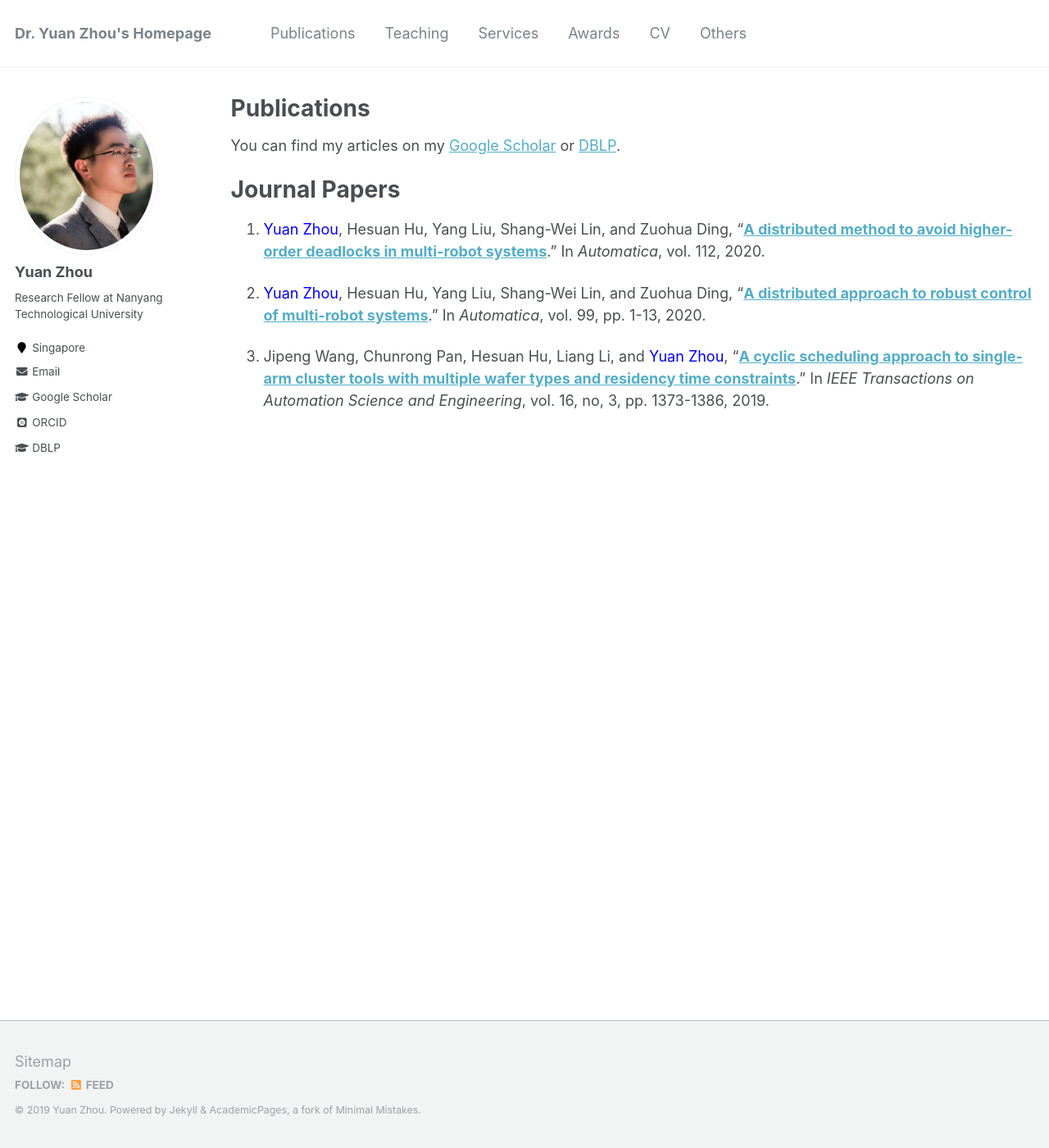
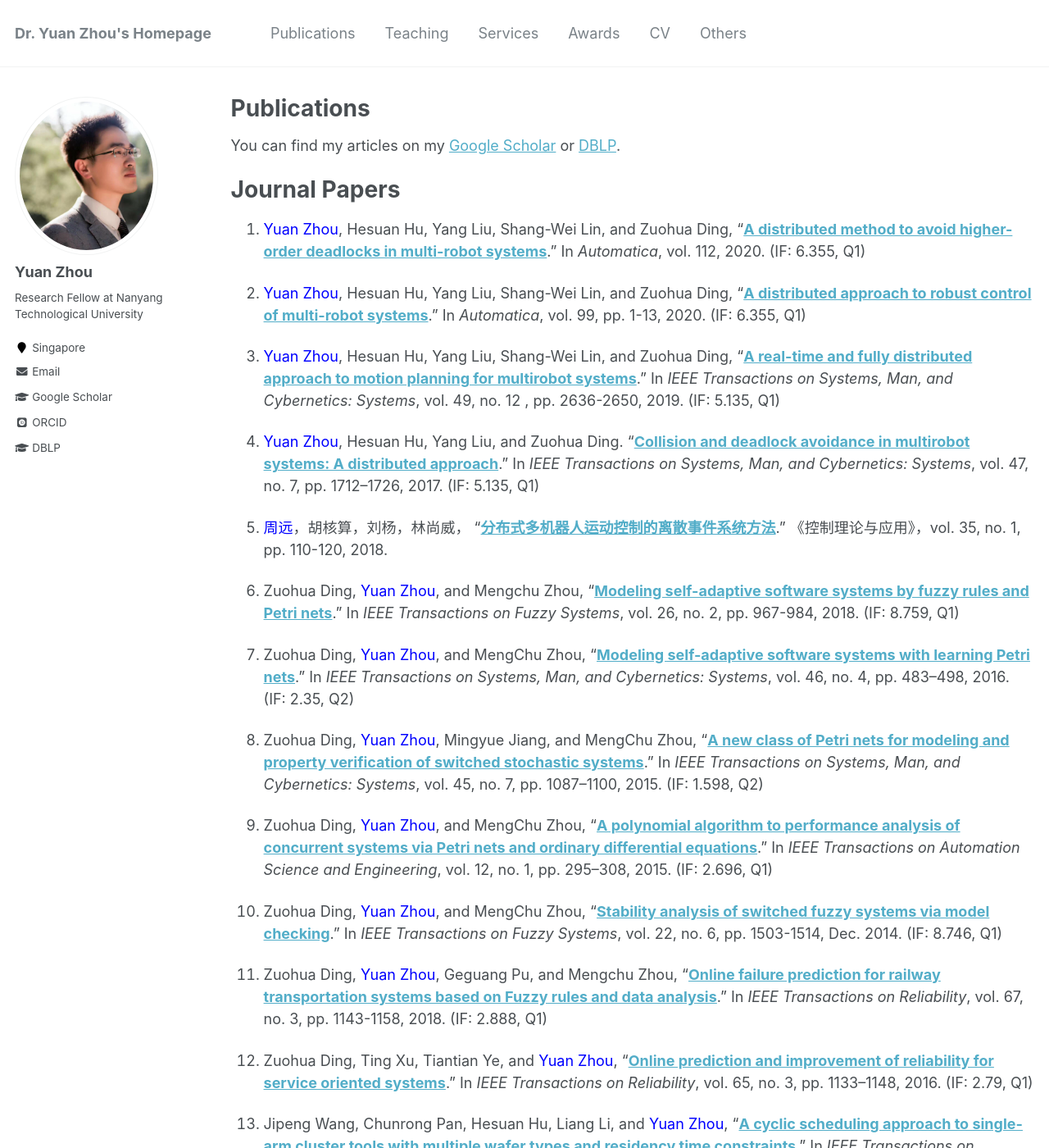
Before and after one commit to yuanzhou-yzhou/yuanzhou-yzhou.github.io, a Jekyll site: the page built from _pages/publications.md, in a window 1280 px wide and 1400 px high. Shown: the whole window at 82% size. Built offline with Jekyll 4.4.1, drawn with Linux system fonts in a browser that asks for light colours; some web fonts are replaced; some of the changed text lies outside the part shown.

Commit message:
publication

```diff
--- a/_pages/publications.md
+++ b/_pages/publications.md
@@ -11,8 +11,46 @@ You can find my articles on my [Google Scholar](https://scholar.google.com/citat
 **Journal Papers**
 ======
 
-1. <span style="color:blue">Yuan Zhou</span>, Hesuan Hu, Yang Liu, Shang-Wei Lin, and Zuohua Ding, "**[A distributed method to avoid higher-order deadlocks in multi-robot systems](https://www.sciencedirect.com/science/article/pii/S0005109819305692)**." In *Automatica*, vol. 112, 2020.
+1. <span style="color:blue">Yuan Zhou</span>, Hesuan Hu, Yang Liu, Shang-Wei Lin, and Zuohua Ding, "**[A distributed method to avoid higher-order deadlocks in multi-robot systems](https://www.sciencedirect.com/science/article/pii/S0005109819305692)**." In *Automatica*, vol. 112, 2020. (IF: 6.355, Q1)
 
-1. <span style="color:blue">Yuan Zhou</span>, Hesuan Hu, Yang Liu, Shang-Wei Lin, and Zuohua Ding, "**[A distributed approach to robust control of multi-robot systems](https://www.sciencedirect.com/science/article/pii/S0005109818304217)**." In *Automatica*, vol. 99, pp. 1-13, 2020.
+1. <span style="color:blue">Yuan Zhou</span>, Hesuan Hu, Yang Liu, Shang-Wei Lin, and Zuohua Ding, "**[A distributed approach to robust control of multi-robot systems](https://www.sciencedirect.com/science/article/pii/S0005109818304217)**." In *Automatica*, vol. 99, pp. 1-13, 2020. (IF: 6.355, Q1)
 
-1. Jipeng Wang, Chunrong Pan, Hesuan Hu, Liang Li, and <span style="color:blue">Yuan Zhou</span>, "**[A cyclic scheduling approach to single-arm cluster tools with multiple wafer types and residency time constraints](https://ieeexplore.ieee.org/abstract/document/8543218)**." In *IEEE Transactions on Automation Science and Engineering*, vol. 16, no, 3, pp. 1373-1386, 2019.
+1. <span style="color:blue">Yuan Zhou</span>, Hesuan Hu, Yang Liu, Shang-Wei Lin, and Zuohua Ding, "**[A real-time and fully distributed approach to motion planning for multirobot systems](https://ieeexplore.ieee.org/abstract/document/8055437)**." In *IEEE Transactions on Systems, Man, and Cybernetics: Systems*, vol. 49, no. 12 , pp. 2636-2650, 2019. (IF: 5.135, Q1)
+
+1. <span style="color:blue">Yuan Zhou</span>, Hesuan Hu, Yang Liu, and Zuohua Ding. “**[Collision and deadlock avoidance in multirobot systems: A distributed approach](https://ieeexplore.ieee.org/abstract/document/7875176)**.” In *IEEE Transactions on Systems, Man, and Cybernetics: Systems*, vol. 47, no. 7, pp. 1712–1726, 2017. (IF: 5.135, Q1)
+
+1. <span style="color:blue">周远</span>，胡核算，刘杨，林尚威， "**[分布式多机器人运动控制的离散事件系统方法](http://jcta.alljournals.ac.cn/CTA_CN/ch/reader/create_pdf.aspx?file_no=CCTA160918&flag=1&journal_id=CTA_CN&year_id=2018)**." 《控制理论与应用》，vol. 35, no. 1, pp. 110-120, 2018.
+
+1. Zuohua Ding, <span style="color:blue">Yuan Zhou</span>, and Mengchu Zhou, "**[Modeling self-adaptive software systems by fuzzy rules and Petri nets](https://ieeexplore.ieee.org/abstract/document/7917321)**." In *IEEE Transactions on Fuzzy Systems*, vol. 26, no. 2, pp. 967-984, 2018. (IF: 8.759, Q1)
+
+1. Zuohua Ding, <span style="color:blue">Yuan Zhou</span>, and MengChu Zhou, “**[Modeling self-adaptive software systems with learning Petri nets](https://ieeexplore.ieee.org/abstract/document/7115165)**." In *IEEE Transactions on Systems, Man, and Cybernetics: Systems*, vol. 46, no. 4, pp. 483–498, 2016. (IF: 2.35, Q2)
+
+1. Zuohua Ding, <span style="color:blue">Yuan Zhou</span>, Mingyue Jiang, and MengChu Zhou, “**[A new class of Petri nets for modeling and property verification of switched stochastic systems](https://ieeexplore.ieee.org/abstract/document/6995961/)**." In *IEEE Transactions on Systems, Man, and Cybernetics: Systems*, vol. 45, no. 7, pp. 1087–1100, 2015. (IF: 1.598, Q2)
+
+1. Zuohua Ding, <span style="color:blue">Yuan Zhou</span>, and MengChu Zhou, “**[A polynomial algorithm to performance analysis of concurrent systems via Petri nets and ordinary differential equations](https://ieeexplore.ieee.org/abstract/document/6684591)**." In *IEEE Transactions on Automation Science and Engineering*, vol. 12, no. 1, pp. 295–308, 2015. (IF: 2.696, Q1)
+
+1. Zuohua Ding, <span style="color:blue">Yuan Zhou</span>, and MengChu Zhou, “**[Stability analysis of switched fuzzy systems via model checking](https://ieeexplore.ieee.org/abstract/document/6698303)**." In *IEEE Transactions on Fuzzy Systems*, vol. 22, no. 6, pp. 1503-1514, Dec. 2014. (IF: 8.746, Q1)
+
+1. Zuohua Ding, <span style="color:blue">Yuan Zhou</span>, Geguang Pu, and Mengchu Zhou, "**[Online failure prediction for railway transportation systems based on Fuzzy rules and data analysis](https://ieeexplore.ieee.org/abstract/document/8357501)**." In *IEEE Transactions on Reliability*, vol. 67, no. 3, pp. 1143-1158, 2018. (IF: 2.888, Q1)
+
+1. Zuohua Ding, Ting Xu, Tiantian Ye, and <span style="color:blue">Yuan Zhou</span>, “**[Online prediction and improvement of reliability for service oriented systems](https://ieeexplore.ieee.org/abstract/document/7361770/)**.” In *IEEE Transactions on Reliability*, vol. 65, no. 3, pp. 1133–1148, 2016. (IF: 2.79, Q1)
+
+1. Jipeng Wang, Chunrong Pan, Hesuan Hu, Liang Li, and <span style="color:blue">Yuan Zhou</span>, "**[A cyclic scheduling approach to single-arm cluster tools with multiple wafer types and residency time constraints](https://ieeexplore.ieee.org/abstract/document/8543218)**." In *IEEE Transactions on Automation Science and Engineering*, vol. 16, no, 3, pp. 1373-1386, 2019. (IF: 5.224, Q1)
+
+
+
+**Conference Papers**
+======
+
+1. Junyao Hou, Hesuan Hu, <span style="color:blue">Yuan Zhou</span>, Yang Liu, “**[Decentralized supervisory control of generalized mutual exclusion constraints in Petri nets](https://ieeexplore.ieee.org/abstract/document/8256129)**.” In *13th IEEE Conference on Automation Science and Engineering (CASE)*, 2017: 358-363.
+
+2. Nan Du, Hesuan Hu, <span style="color:blue">Yuan Zhou</span>, Yang Liu, “**[Robust control of automated manufacturing systems with complex structures using Petri nets](https://ieeexplore.ieee.org/abstract/document/8256130)**.” In *13th IEEE Conference on Automation Science and Engineering (CASE)*, 2017: 364-369.
+
+3. Xiaojun Wang, Hesuan Hu, <span style="color:blue">Yuan Zhou</span>, Yang Liu. “**[A robust control approach to automated manufacturing systems allowing failures and reworks with Petri nets](https://ieeexplore.ieee.org/abstract/document/8256131)**.” In *13th IEEE Conference on Automation Science and Engineering (CASE)*, 2017:
+370-375.
+
+4. Jipeng Wang, Chunrong Pan, Hesuan Hu, <span style="color:blue">Yuan Zhou</span>, “**[Scheduling of single-arm cluster tools with multi-type wafers and shared PMs](https://ieeexplore.ieee.org/abstract/document/8256242)**.” In *13th IEEE Conference on Automation Science and Engineering (CASE)*, 2017: 1046-1051.
+
+5. Mingyue Jiang, Zuohua Ding, MengChu Zhou, <span style="color:blue">Yuan Zhou</span>, “**[Formal modeling and verification of secure mobile agent systems](https://ieeexplore.ieee.org/abstract/document/7294136)**.” In *13th IEEE Conference on Automation Science and Engineering (CASE)*, 2015: 545-550.
+
+6. Zuohua Ding, <span style="color:blue">Yuan Zhou</span>, MengChu Zhou, “**[Modeling self-adaptive software systems with learning Petri nets](https://dl.acm.org/citation.cfm?id=2591113)**.” *Companion Proceedings of the 36th International Conference on Software Engineering (ICSE Companion)*, 2014: 464-467.
```
Also changed, not shown: 2 other files.
